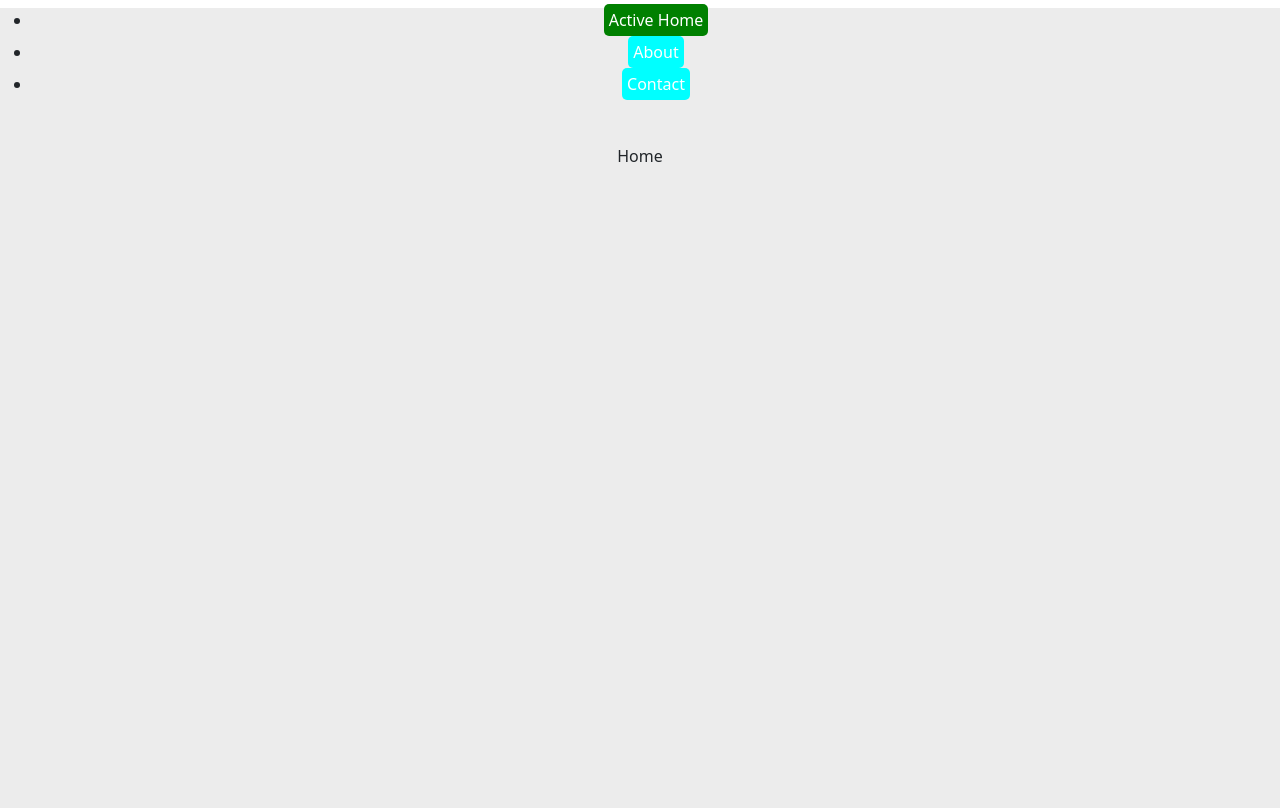
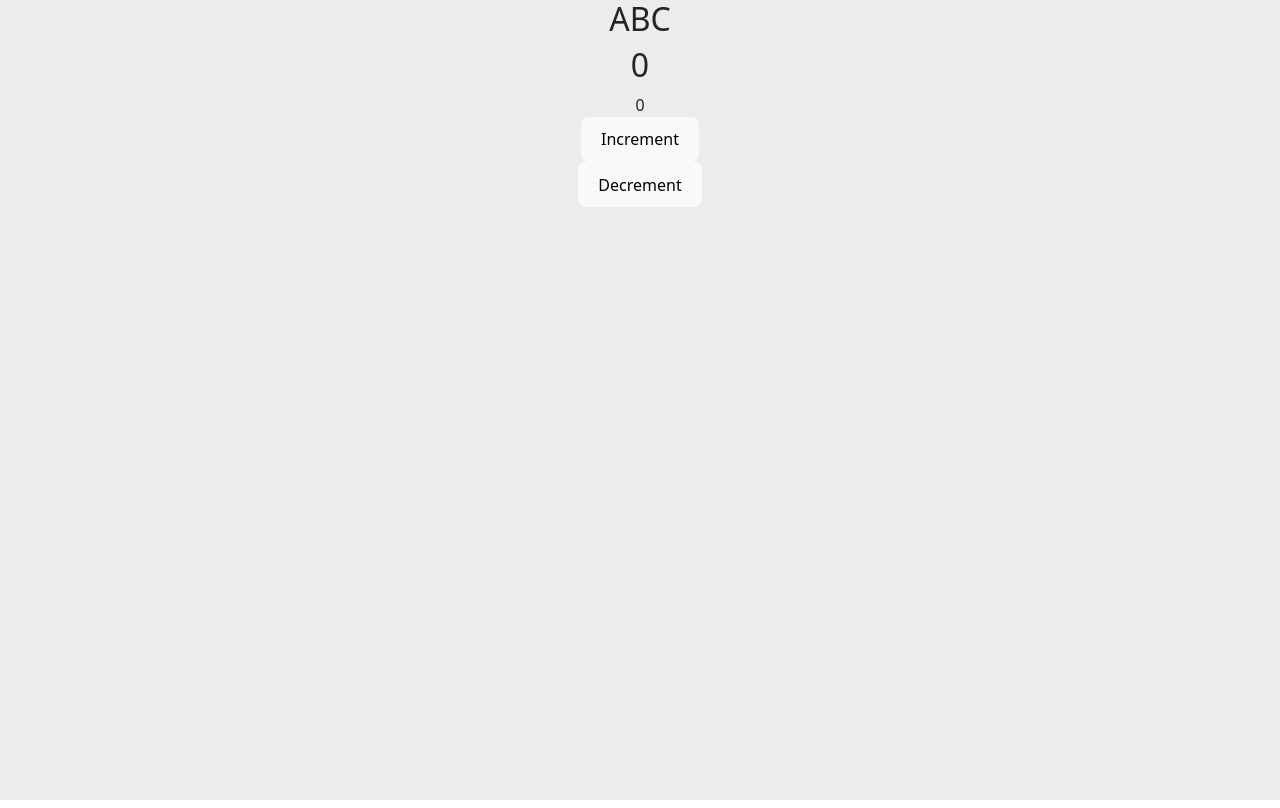
Before and after one commit to ankushk1/Aug22-react, a React (Vite) app: page / in a window 1280 px wide. Built offline with nearby package versions, Linux system fonts and the light colour scheme.

Commit message:
Added Redux

```diff
--- a/package.json
+++ b/package.json
@@ -10,8 +10,10 @@
     "preview": "vite preview"
   },
   "dependencies": {
+    "@reduxjs/toolkit": "^1.9.5",
     "react": "^18.2.0",
     "react-dom": "^18.2.0",
+    "react-redux": "^8.1.0",
     "react-router-dom": "^6.11.2",
     "styled-components": "^6.0.0-rc.1"
   },
--- a/src/App.jsx
+++ b/src/App.jsx
@@ -18,6 +18,7 @@ import UseCallbackHook from "./Components/UseCallbackHook";
 import Todo from "./Components/TodoApp/Todo";
 import Count from "./Components/HOC/Count";
 import Hover from "./Components/HOC/Hover";
+import CounterRedux from "./Components/CounterRedux";
 
 export const messageContext = createContext(null);
 messageContext.displayName = "message"
@@ -30,7 +31,7 @@ function App() {
 
   return (
     <div id="app" >
-      {/* <Component1/> */}
+      <Component1/>
       {/* <StateComponent/> */}
       {/* <NestedState/> */}
       {/* <PropsComp
@@ -83,6 +84,8 @@ function App() {
       {/* <Todo/> */}
       {/* <Count name={"ABC"} />
       <Hover/> */}
+
+      <CounterRedux/>
     </div>
   );
 }
--- a/src/Components/Component1.jsx
+++ b/src/Components/Component1.jsx
@@ -3,11 +3,16 @@ const val = {
   age: 20
 }
 
+import {useSelector} from 'react-redux';
+
 function Component1() {
+
+  const globalCount = useSelector((state) => state.counter.count);
+  console.log('Global State -----> ', globalCount)
   return (
     <div>
       <h2>{val.name}</h2>
-      <h2>{val.age}</h2>
+      <h2>{globalCount}</h2>
     </div>
   );
 }
--- /dev/null
+++ b/src/Components/CounterRedux.jsx
@@ -0,0 +1,32 @@
+import React from "react";
+import { useSelector, useDispatch } from "react-redux";
+import { decrement, increment } from "../Redux/CounterSlice";
+
+const CounterRedux = () => {
+  const globalCount = useSelector((state) => state.counter.count);
+  console.log(globalCount);
+
+  const dispatch = useDispatch();
+
+  const incrementNum = () => {
+    dispatch(increment(10));
+  };
+
+  const decrementNum = () => {
+    dispatch(decrement(5));
+
+  }
+
+  return (
+    <div>
+      {globalCount}
+
+      <div>
+        <button onClick={incrementNum}>Increment</button> <br />
+        <button onClick={decrementNum}>Decrement</button> <br />
+      </div>
+    </div>
+  );
+};
+
+export default CounterRedux;
--- a/src/MainRouter.jsx
+++ b/src/MainRouter.jsx
@@ -18,7 +18,7 @@ const MainRouter = () => {
 
             <Route path="/" element={<Home />} />
             <Route path="/nav" element={<NavigateComp />} />
-            <Route path="/about/:id/:name" element={<About />} />
+            <Route path="/about" element={<About />} />
             <Route path="/contact" element={<Contact />} />
           </Routes>
         </BrowserRouter>
--- a/src/Pages/About.jsx
+++ b/src/Pages/About.jsx
@@ -1,13 +1,21 @@
 import React from 'react'
-import { useLocation, useParams } from 'react-router-dom'
+import { useLocation, useParams, useSearchParams } from 'react-router-dom'
 
 const About = (props) => {
 
-  const location = useLocation();
-  console.log('location ---->' , location.state)
+  // const location = useLocation();
+  // console.log('location ---->' , location.state)
 
-  const params = useParams();
-  console.log(params)
+  // const params = useParams();
+  // console.log(params)
+
+  const [queryParams] = useSearchParams();
+
+  console.log(queryParams)
+
+  console.log('ID ===> ', queryParams.get("id"))
+  console.log('Name ===> ', queryParams.get("name"))
+  console.log('Age ===> ', queryParams.get("age"))
 
   return (
     <div>About</div>
--- a/src/Pages/NavigateComp.jsx
+++ b/src/Pages/NavigateComp.jsx
@@ -11,10 +11,7 @@ const NavigateComp = () => {
 
     // Api calls
 
-
-    navigate("/about" , {
-      state: { some: "value" }
-    });
+    navigate(-1);
   };
 
   return (
--- /dev/null
+++ b/src/Redux/CounterSlice.jsx
@@ -0,0 +1,21 @@
+import { createSlice } from "@reduxjs/toolkit";
+
+const initialState = {
+  count: 0
+};
+
+const counterSlice = createSlice({
+  name: "counter",
+  initialState,
+  reducers: {
+    increment: (state, action) => {
+      state.count += action.payload;
+    },
+    decrement: (state, action) => {
+      state.count -= action.payload;
+    }
+  }
+});
+
+export const { increment, decrement } = counterSlice.actions;
+export default counterSlice.reducer;
--- /dev/null
+++ b/src/Store.jsx
@@ -0,0 +1,8 @@
+import { configureStore } from "@reduxjs/toolkit";
+import counterReducer from './Redux/CounterSlice';
+
+export const store = configureStore({
+  reducer: {
+    counter: counterReducer
+  }
+})
--- a/src/main.jsx
+++ b/src/main.jsx
@@ -4,12 +4,19 @@ import App from "./App.jsx";
 import "./index.css";
 import MainRouter from "./MainRouter.jsx";
 import { BrowserRouter, Routes, Route } from "react-router-dom";
-
+import { Provider } from "react-redux";
+import { store } from "./Store.jsx";
+{
+  /* <BrowserRouter> */
+}
+// <MainRouter />
+{
+  /* </BrowserRouter> */
+}
 ReactDOM.createRoot(document.getElementById("root")).render(
   <React.StrictMode>
-    {/* <App /> */}
-    {/* <BrowserRouter> */}
-      <MainRouter />
-    {/* </BrowserRouter> */}
+    <Provider store={store}>
+      <App />
+    </Provider>
   </React.StrictMode>
 );
```
Also changed, not shown: 1 other file (tests, documents, lock files or other folders).
